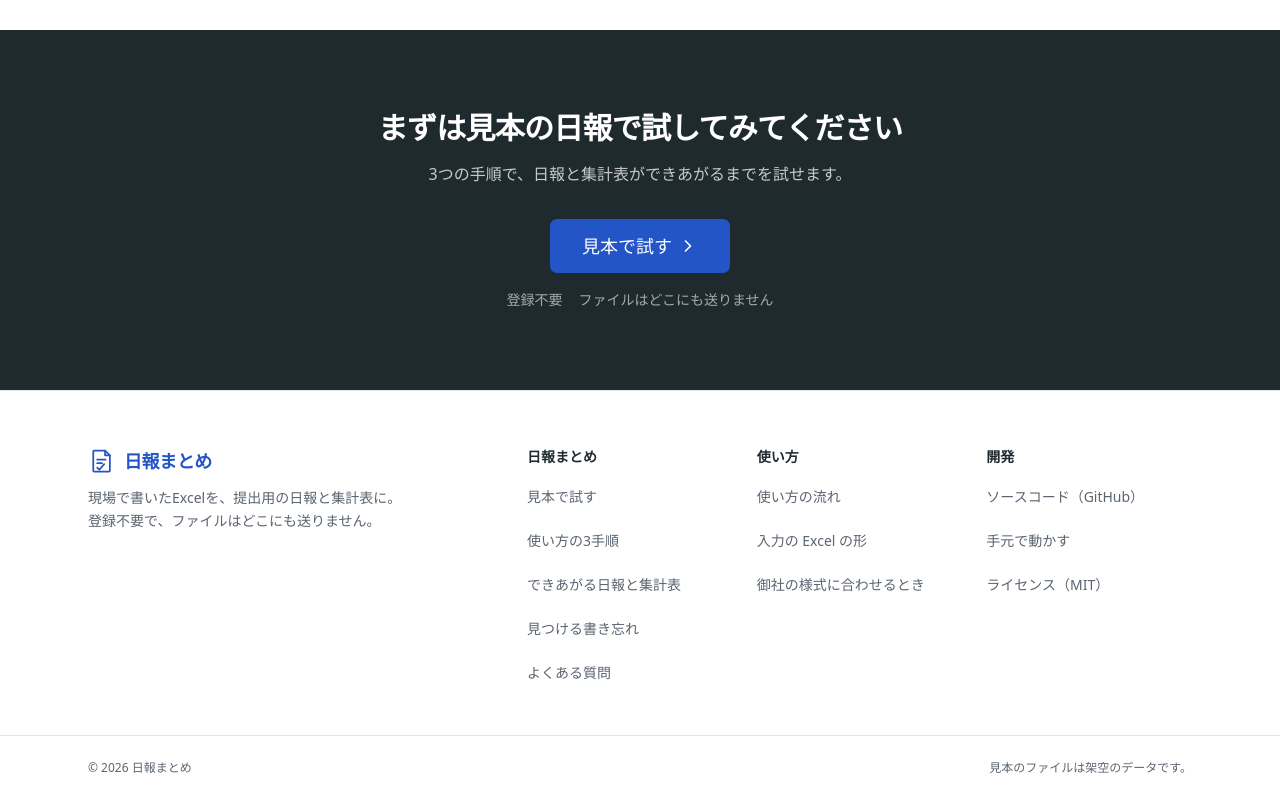
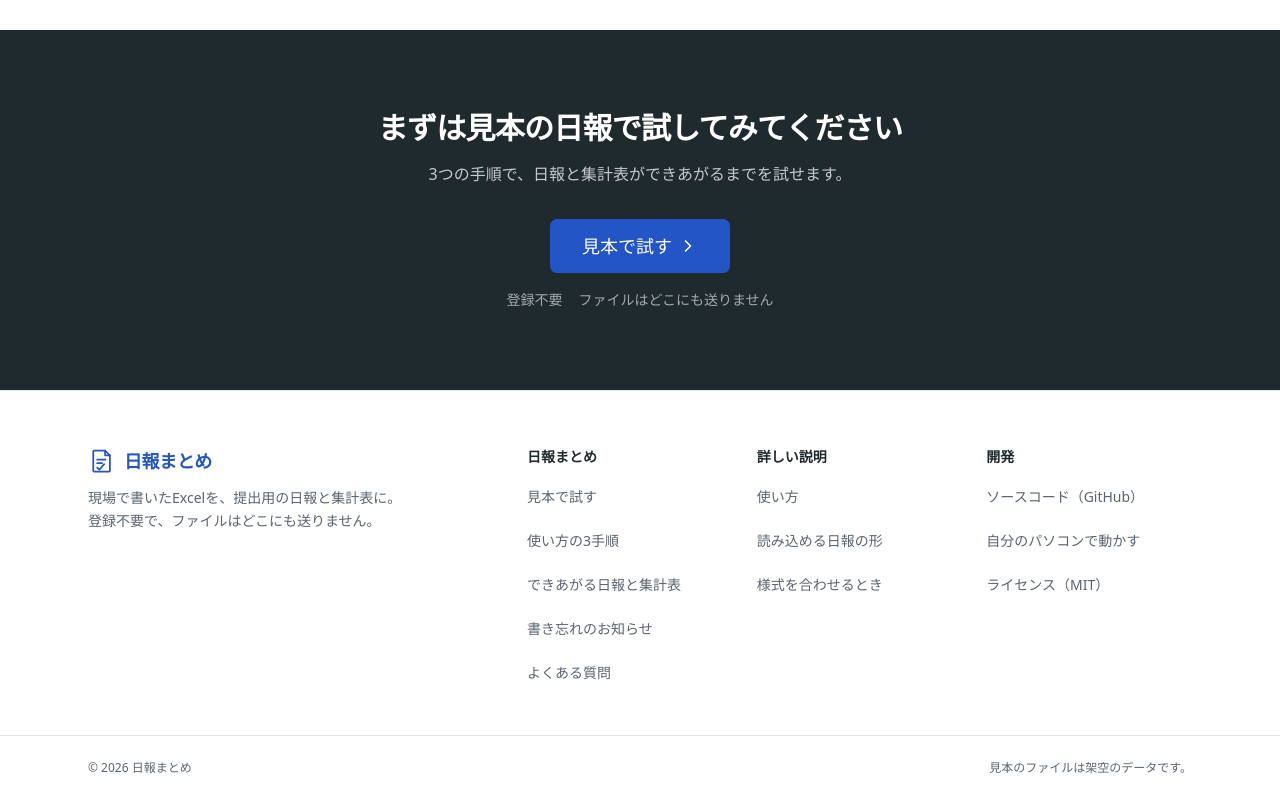
Before and after one commit to nemonsoon/construction-daily-report, a React (Vite) app: page / in a window 1280 px wide. Shown: the part 3123-3923 px from the top of the page. Built offline with nearby package versions, Linux system fonts and the light colour scheme.

Commit message:
feat: name footer links by where they lead

```diff
--- a/src/app/SiteFooter.tsx
+++ b/src/app/SiteFooter.tsx
@@ -11,17 +11,17 @@ const COLUMNS = [
 			{ label: "見本で試す", href: APP_HASH },
 			{ label: "使い方の3手順", href: "#flow-title" },
 			{ label: "できあがる日報と集計表", href: "#outputs-title" },
-			{ label: "見つける書き忘れ", href: "#checks-title" },
+			{ label: "書き忘れのお知らせ", href: "#checks-title" },
 			{ label: "よくある質問", href: "#faq-title" },
 		],
 	},
 	{
-		title: "使い方",
+		title: "詳しい説明",
 		links: [
-			{ label: "使い方の流れ", href: `${REPO}#使い方` },
-			{ label: "入力の Excel の形", href: `${REPO}#入力の-excel-の形` },
+			{ label: "使い方", href: `${REPO}#使い方` },
+			{ label: "読み込める日報の形", href: `${REPO}#入力の-excel-の形` },
 			{
-				label: "御社の様式に合わせるとき",
+				label: "様式を合わせるとき",
 				href: `${REPO}#御社の様式に合わせるとき`,
 			},
 		],
@@ -30,7 +30,10 @@ const COLUMNS = [
 		title: "開発",
 		links: [
 			{ label: "ソースコード（GitHub）", href: REPO },
-			{ label: "手元で動かす", href: `${REPO}#手元で動かす開発者向け` },
+			{
+				label: "自分のパソコンで動かす",
+				href: `${REPO}#手元で動かす開発者向け`,
+			},
 			{ label: "ライセンス（MIT）", href: `${REPO}/blob/main/LICENSE` },
 		],
 	},
```
